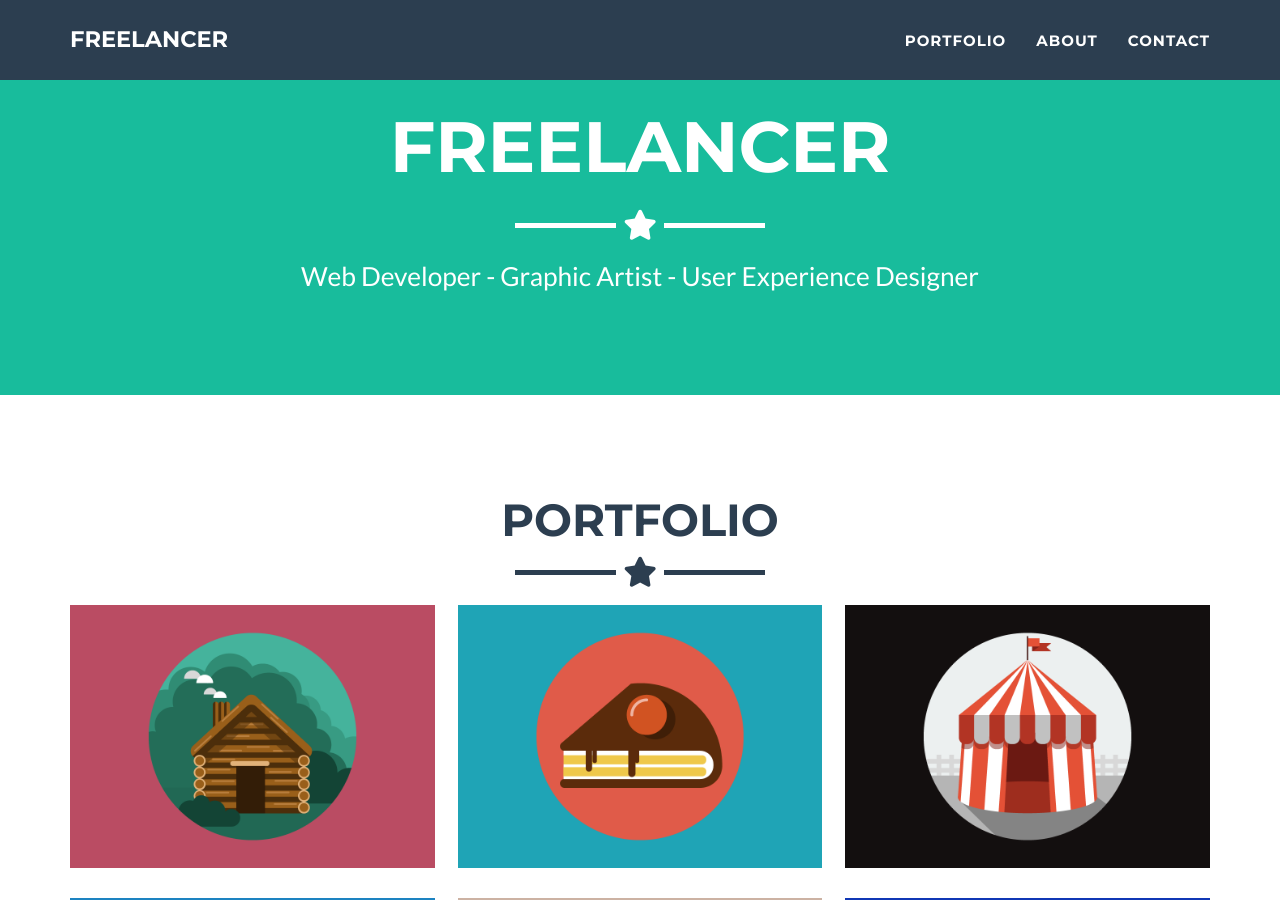
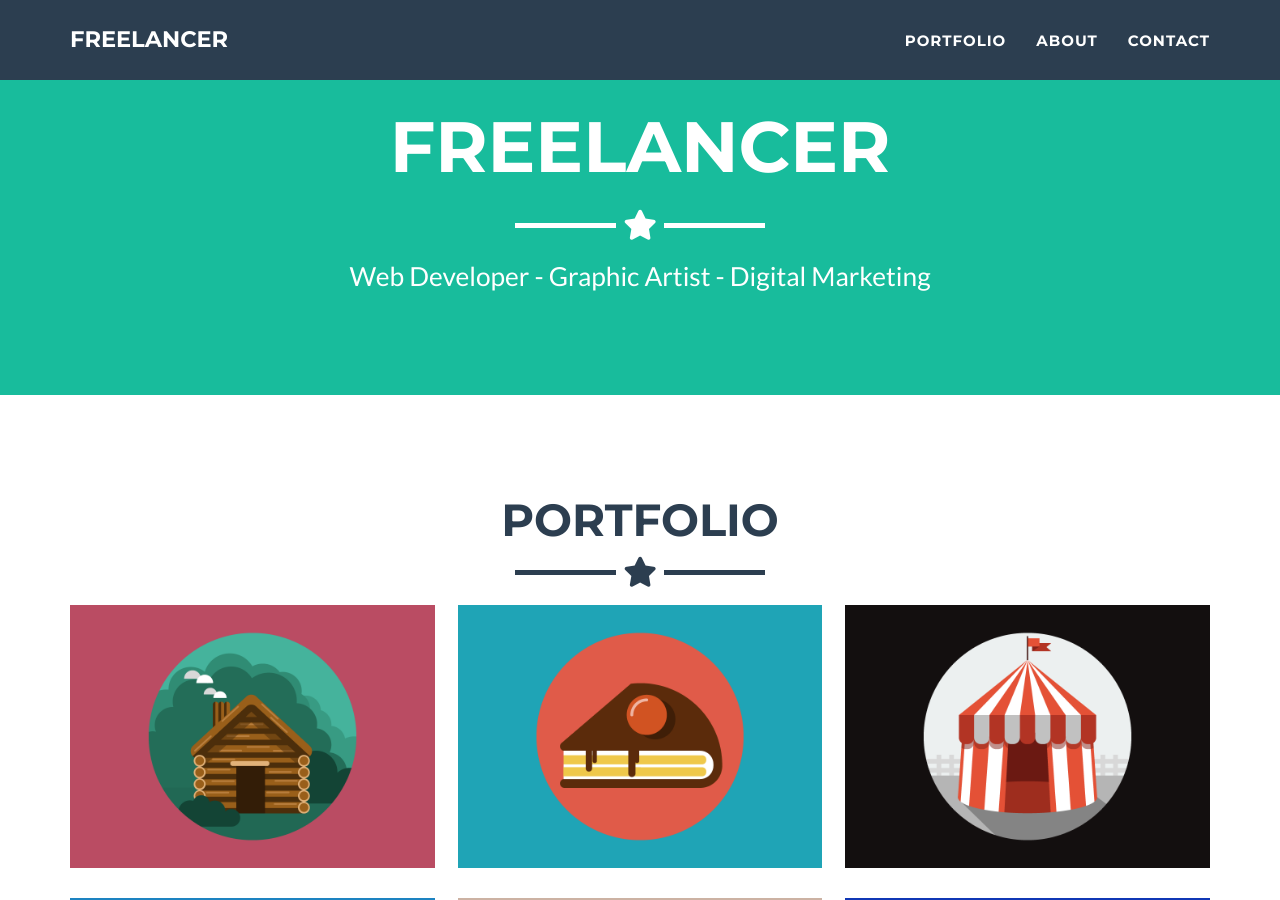
Before and after one commit to jeromelachaud/freelancer-theme, a Jekyll site: the page built from _posts/2014-07-18-project-1.markdown, in a window 1280 px wide and 900 px high, scrolled down 380 px. Built offline with Jekyll 4.4.1, drawn with Linux system fonts in a browser that asks for light colours; some of the changed lines change nothing that is shown; some of the changed text lies outside the part shown.

Commit message:
Update _config.yml

```diff
--- a/_config.yml
+++ b/_config.yml
@@ -1,11 +1,11 @@
 # Site settings
 title: Freelancer
-email: your-email@domain.com
+email: vijilam65@gmail.com
 url: https://github.com/jeromelachaud/freelancer-theme
-description: "Write an awesome description for your new site here. You can edit this line in _config.yml. It will appear in your document head meta (for Google search results) and in your feed.xml site description."
-keywords: "your keywords, separated by commas"
-skills: "Web Developer - Graphic Artist - User Experience Designer"
-meta_author: LastName FirstName
+description: "Hi, My name is M Vijaya lakshmi and I am a aspiring freelancer in graphic design and digital marketing."
+keywords: "vijayalakshmi,digitalmarketing,graphics"
+skills: "Web Developer - Graphic Artist - Digital Marketing"
+meta_author: Vijaya Lakshmi
 
 # Google webmaster tools
 google_verify:
@@ -21,7 +21,7 @@
 
 # If you use disqus you need disqus shortname
 # https://help.disqus.com/customer/portal/articles/466208
-disqus_shortname: myshortname
+disqus_shortname: tobeudated
 
 # Color settings (hex-codes without the leading hash-tag)
 color:
@@ -32,7 +32,7 @@
 
 # Footer settings
 footer:
-  copyright: Dr. Henry Jekyll
+  copyright: M. Vijaya Lakshmi
   location: Location
   social: Around the Web
   credits: Credits
```
